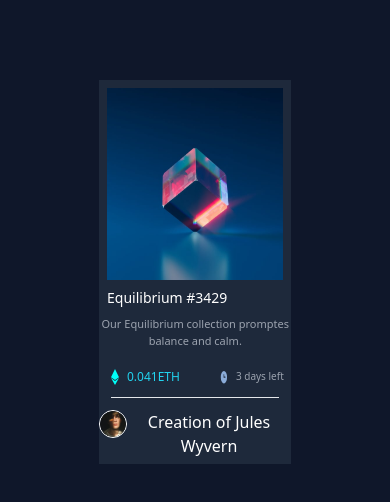
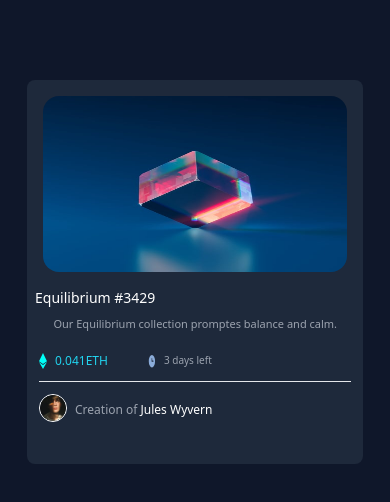
Before and after one commit to kunwarabhi7/challenge-3, a website: page index.html in a window 390 px wide. Drawn offline with Linux system fonts and the light colour scheme; files whose address does not match are found by name.

Commit message:
setup mobile dimension

```diff
--- a/index.html
+++ b/index.html
@@ -9,9 +9,9 @@
 </head>
 <body>
 <div class="flex text-center justify-center w-full h-screen bg-slate-900">
-    <div class="text-white w-48 bg-slate-800 my-20 h-96">
+    <div class="text-white md:w-48 w-auto bg-slate-800 my-20 h-96 rounded-lg">
         <div class="p-2 ">
-            <img src="./images//image-equilibrium.jpg" class="w-44 h-48" alt="image">
+            <img src="./images//image-equilibrium.jpg" class="md:w-44 h-48 p-2 w-80 rounded-3xl " alt="image">
         </div>
         <div class="">
             <p class="ml-2 text-left text-sm">Equilibrium #3429 </p>
@@ -29,11 +29,11 @@
             </div>
             <hr class="text-red-400 m-3"/>
             <div>
-                <div class="flex">
+                <div class="flex ml-3">
 
 
                     <img class="w-7 h-7 border border-white rounded-full" src="./images/image-avatar.png" alt="avatar">
-                    <p>Creation of <span class="text-white">Jules Wyvern</span></p>
+                    <p class="text-xs ml-2 mt-2 text-gray-400">Creation of <span class="text-white text-xs">Jules Wyvern</span></p>
                 </div>
             </div>
         </div>
```
Also changed, not shown: css/style.css.
